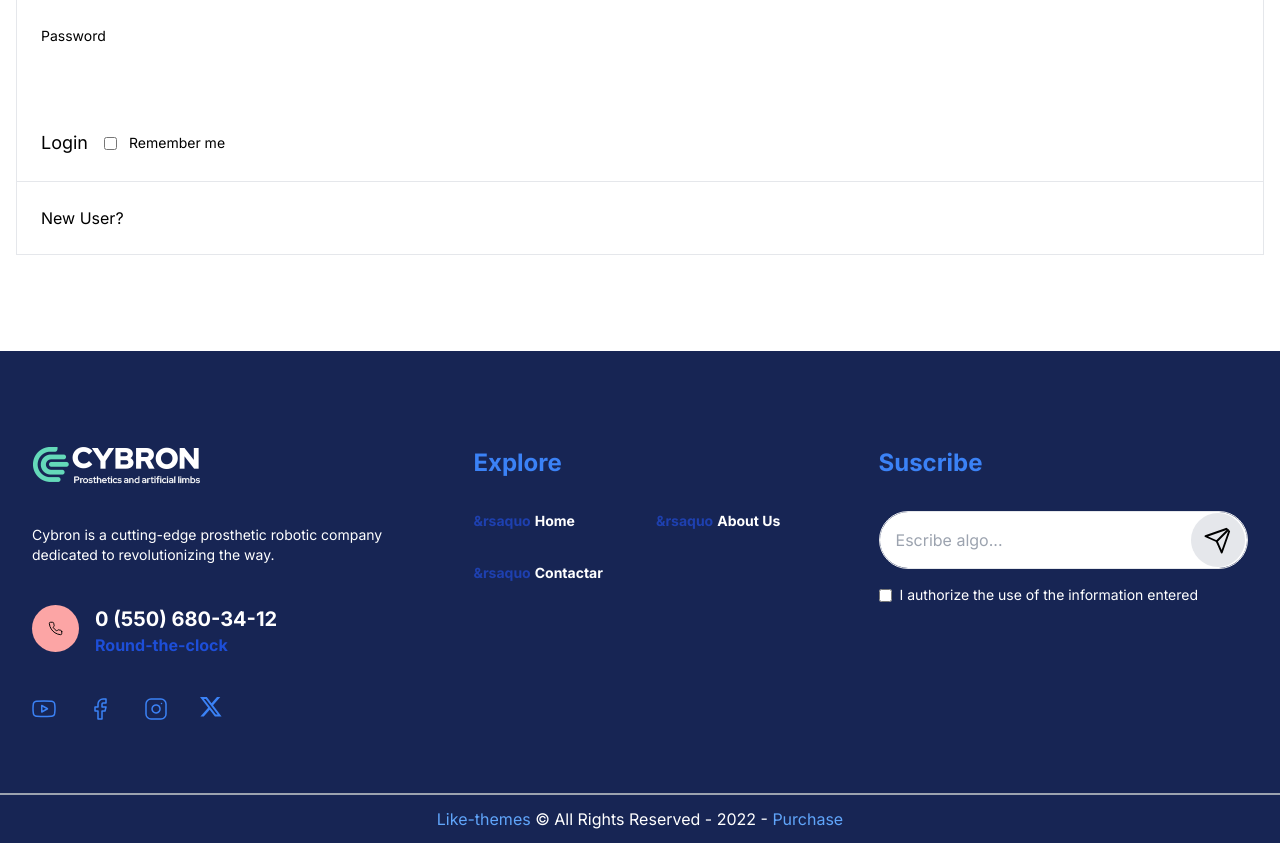
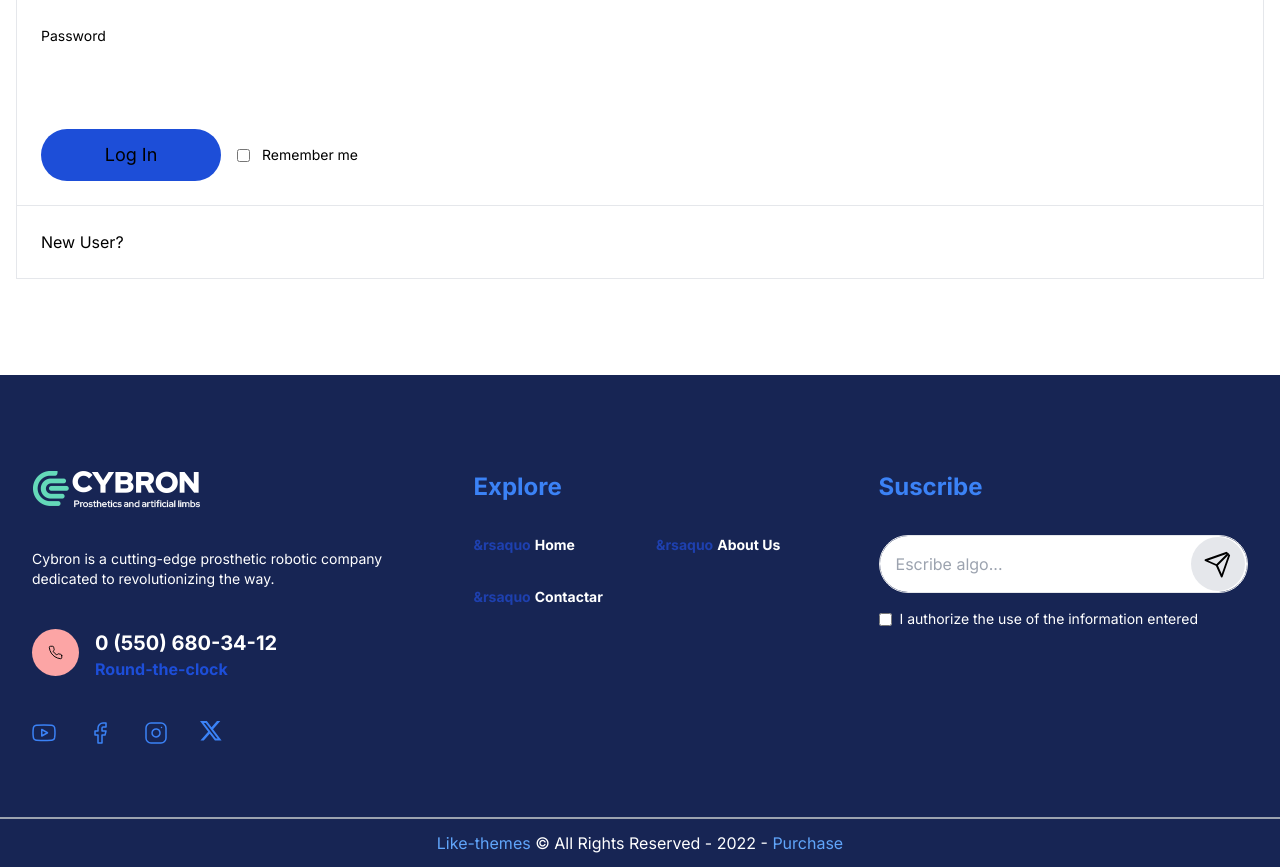
Before and after one commit to luisquest/activeHolistic, a Next.js app: page /my-account in a window 1280 px wide. Shown: the part 980-1847 px from the top of the page. Before the commit the page ends 1823 px from the top, so only its background shows below. Built offline with nearby package versions, Linux system fonts and the light colour scheme; no server answers.

Commit message:
[UPDATE] Actualizar boton de login

```diff
--- a/src/app/my-account/page.tsx
+++ b/src/app/my-account/page.tsx
@@ -97,7 +97,7 @@ const Page = () => {
                                             </span>)}</div>
                                     </div>
                                     <div className="flex gap-4">
-                                        <button type="submit">Login</button>
+                                        <button type="submit" className="min-w-[180px] px-7 py-3 text-center text-black hover:text-white rounded-full bg-blue-700">Log In</button>
                                         <div className="flex items-center gap-3 text-sm">
                                             <input id="rememberMe" type="checkbox" className="hover:cursor-pointer"
                                                 {...register("rememberMe")}
```
